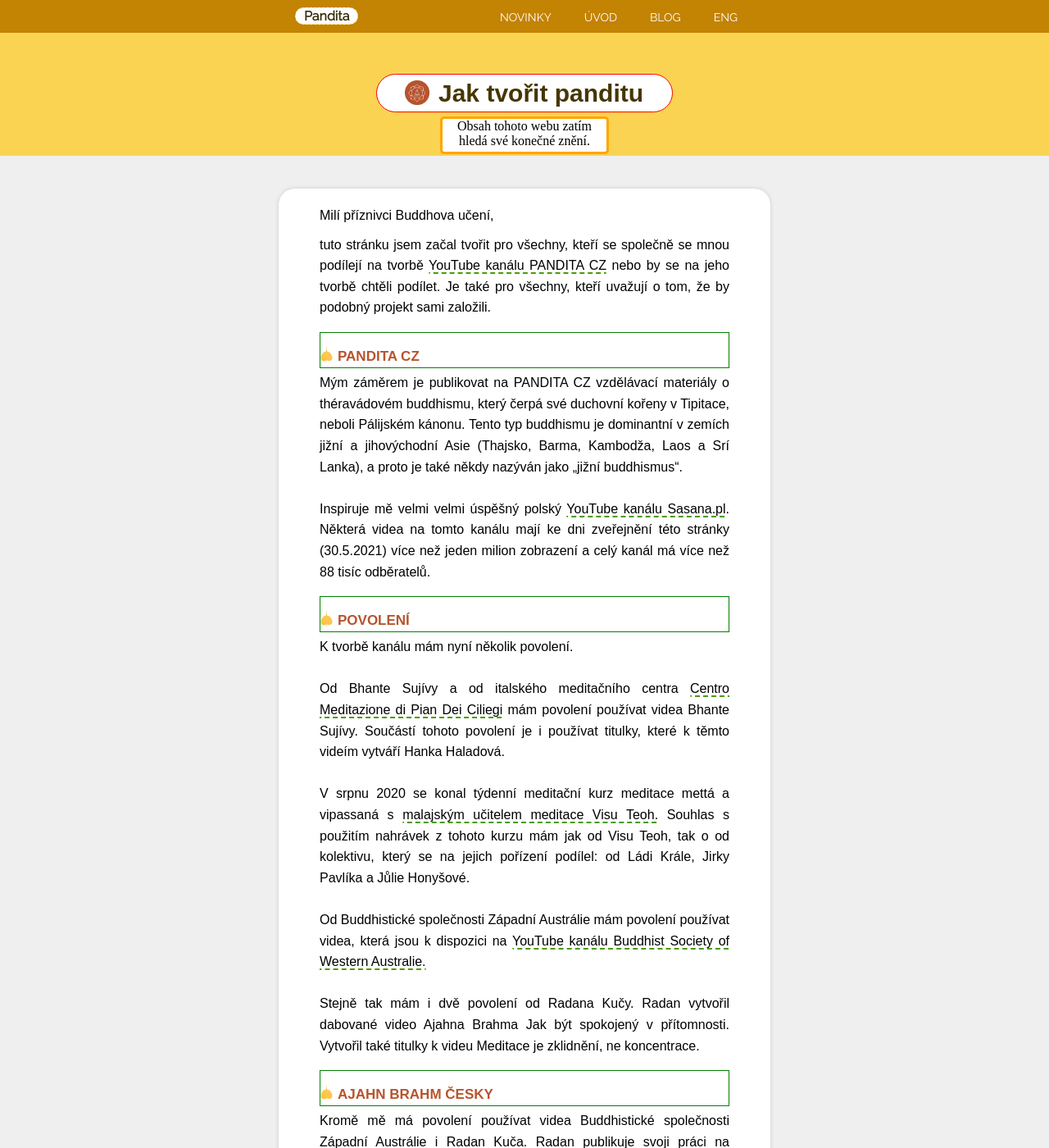
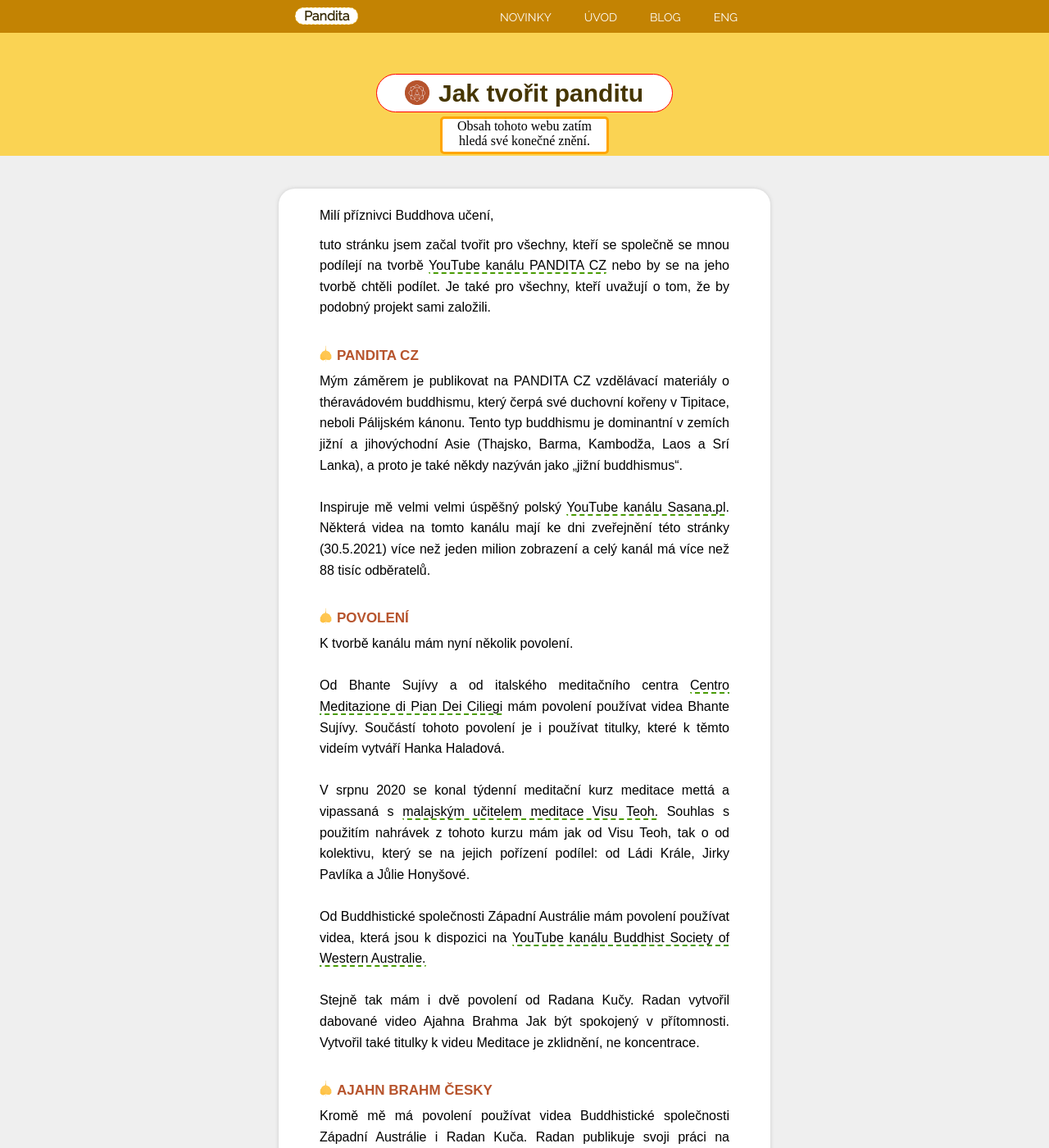
Before and after one commit to Borek78/jak-tvorit-panditu-zaloha, a Jekyll site: the page built from index.md, in a window 1280 px wide and 1400 px high. Shown: the whole window at 82% size. Built offline with Jekyll 4.4.1, drawn with Linux system fonts in a browser that asks for light colours.

Commit message:
Update text-area-style.css

```diff
--- a/css/text-area-style.css
+++ b/css/text-area-style.css
@@ -28,7 +28,7 @@ h3 {
   background-size: 15px 20px;
   padding-left: 28px;
   background-position: 0px 16px;
-  border: 1px solid green;
+  order: 1px solid green;
   font-size: 17px;
   padding-left: 21px;
 }
```
